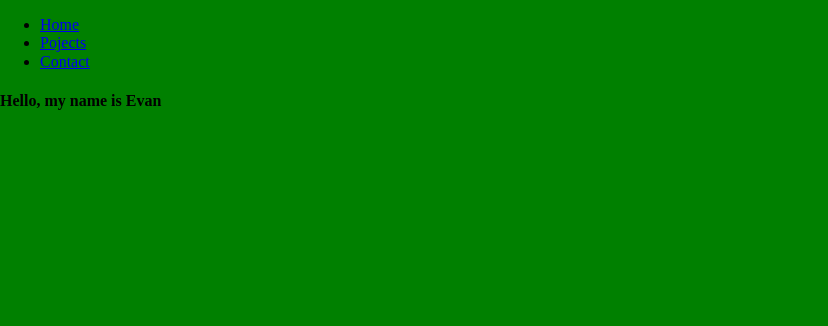
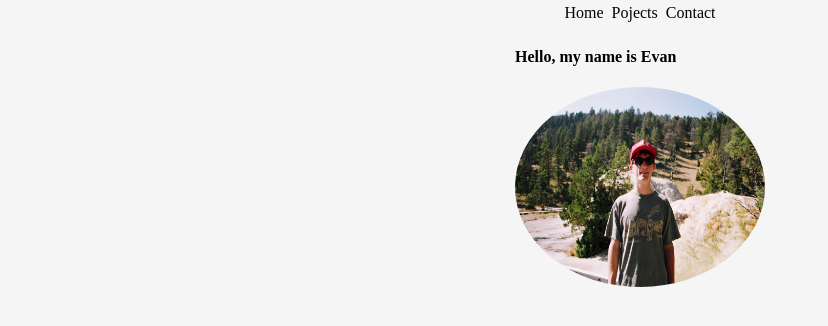
Before and after one commit to 1zm0/Portfolio1, a plain HTML site: page html/index.html in a window 1280 px wide. Shown: the whole page, without its empty margins (0-828 px from the left). Drawn offline with Linux system fonts and the light colour scheme; files that its build step writes are made by us from their sources; files whose address does not match are found by name.

Commit message:
added portfolio image, flexbox layout, and link styles

```diff
--- a/css/index.css
+++ b/css/index.css
@@ -1,3 +1,55 @@
 body {
-	background-color: green;
+  background-color: #f5f5f5;
+  display: flex;
+  justify-content: center;
+  align-items: center;
+  flex-direction: column;
+  flex-wrap: wrap;
 }
+
+#menu {
+	display: flex;
+	flex-direction: row;
+	justify-content: flex-start;
+	width: 100%;
+}
+
+.navigation {
+	display: flex;
+	flex-direction: row;
+	justify-content: flex-start;
+	margin: 2px;
+	padding: 2px;
+	width: 100%;
+}
+
+.navigation li {
+	list-style-type: none;
+}
+
+.navigation li a {
+	color: black;
+	text-decoration: none;
+	margin-left: 0px;
+	margin: 2px;
+	padding: 2px;
+}
+
+.navigation li a:hover {
+	color: skyblue;
+}
+/* Portfolio image */
+
+.portfolio-image {
+	display: flex;
+	justify-content: center;
+    width: 250px;
+    height: 200px;
+    overflow: hidden;
+    border-radius: 50%;
+}
+
+.portfolio-image img {
+    height: 100%;
+    overflow: hidden;
+}
--- a/html/index.html
+++ b/html/index.html
@@ -16,26 +16,29 @@
 
 <body>
 
-	<header>
-
-	</header>
-
+  <header>
 	<div id="menu">
 		<ul class="navigation">
 			<li class="selected"><a href="index.html">Home</a></li>
 			<li><a href="projects.html">Pojects</a></li>
 			<li><a href="contact.html">Contact</a></li>
-			</ul>
+		</ul>
 	</div>
 
+   </header>
+
 <div class="main-content">
-
 
  <h4>
  	Hello, my name is Evan
 </h4>
 
+<div class="portfolio-image">
+	<img src="/home/globali/Portfolio1/images/me.jpg">
+</div>
 
 </div>
+
 </body>
+
 </html>
```
Also changed, not shown: html/contact.html (+9 -6 lines), html/projects.html (+10 -7 lines), images/me.jpg (added).
